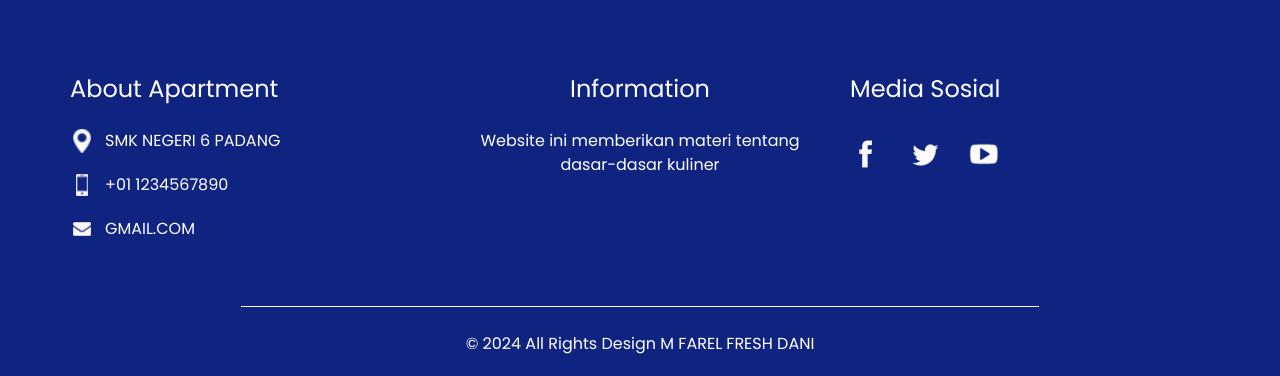
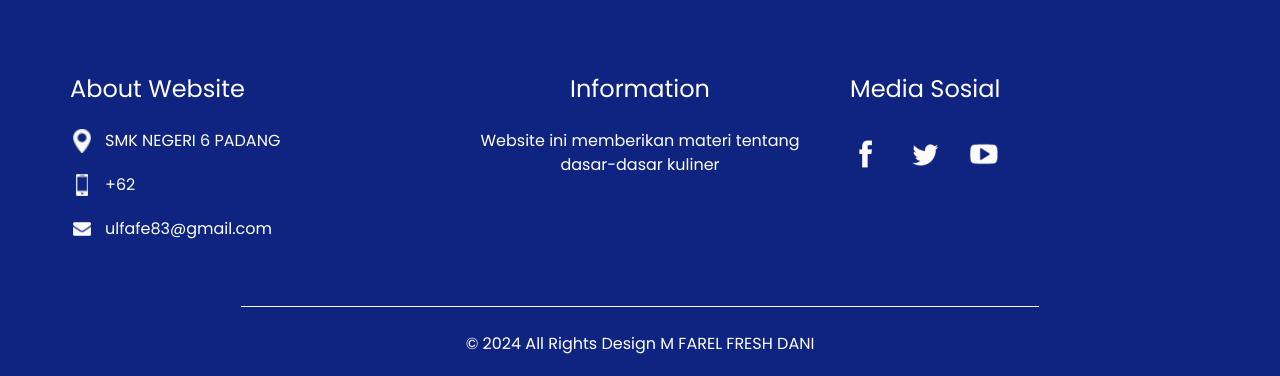
Before and after one commit to ulfafe83/web, a plain HTML site: page index.html in a window 1280 px wide. Shown: the part 3658-4034 px from the top of the page. Drawn offline with Linux system fonts and the light colour scheme.

Commit message:
first commit

```diff
--- a/index.html
+++ b/index.html
@@ -298,7 +298,7 @@
         <div class="row">
             <div class="col-md-4 text-left"> <!-- Kiri -->
                 <div class="info_contact">
-                    <h5>About Apartment</h5>
+                    <h5>About Website</h5>
                     <div>
                         <div class="img-box">
                             <img src="images/location.png" width="18px" alt="">
@@ -309,13 +309,13 @@
                         <div class="img-box">
                             <img src="images/phone.png" width="12px" alt="">
                         </div>
-                        <p>+01 1234567890</p>
+                        <p>+62</p>
                     </div>
                     <div>
                         <div class="img-box">
                             <img src="images/mail.png" width="18px" alt="">
                         </div>
-                        <p>GMAIL.COM</p>
+                        <p>ulfafe83@gmail.com</p>
                     </div>
                 </div>
             </div>
```
